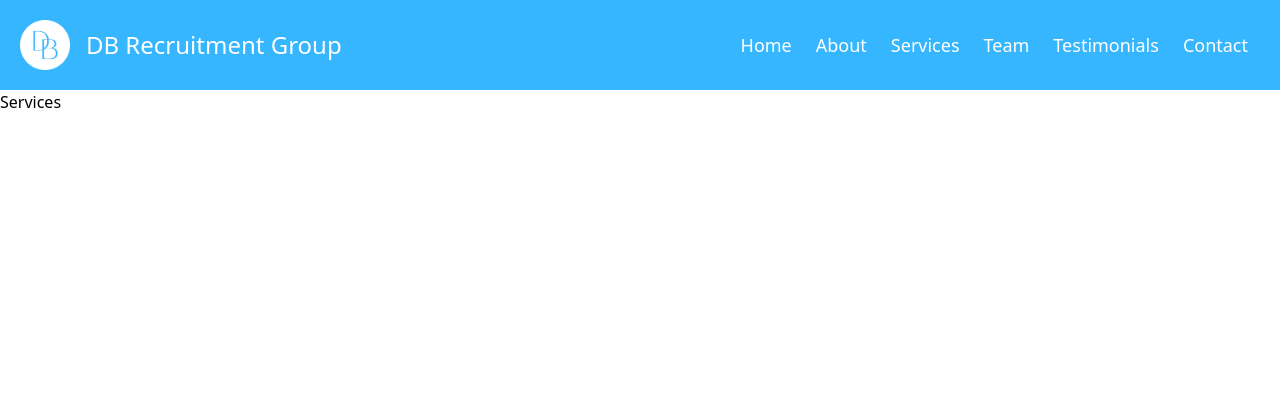
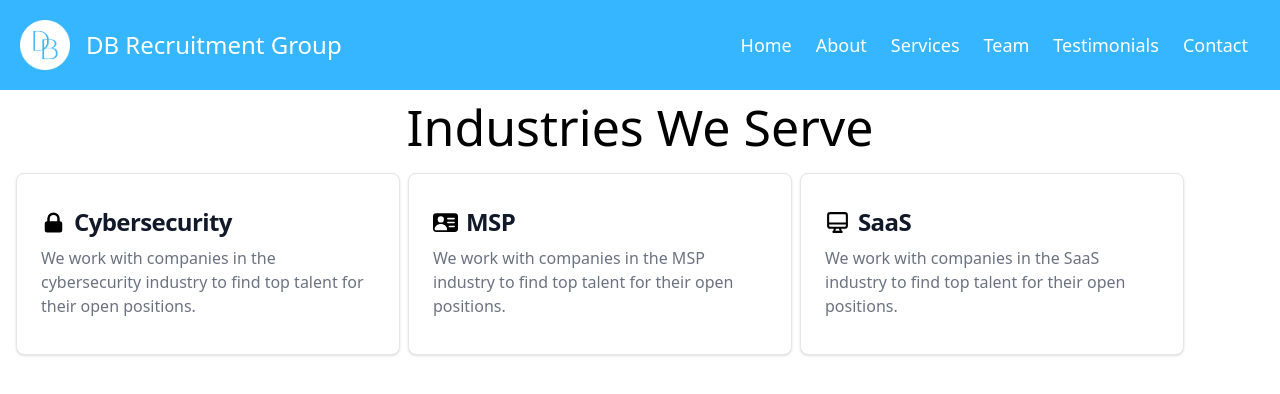
Before and after one commit to andrewjulian/dbrecruitment-website, a React (Vite) app: page /services in a window 1280 px wide. Shown: the top 394 px of the page. Built offline with nearby package versions, Linux system fonts and the light colour scheme.

Commit message:
added services and service components

```diff
--- a/package.json
+++ b/package.json
@@ -10,8 +10,11 @@
     "preview": "vite preview"
   },
   "dependencies": {
+    "prettier": "^2.8.8",
+    "prettier-plugin-tailwindcss": "^0.3.0",
     "react": "^18.2.0",
     "react-dom": "^18.2.0",
+    "react-icons": "^4.8.0",
     "react-router": "^6.11.2",
     "react-router-dom": "^6.11.2"
   },
--- a/src/Components/Hero.jsx
+++ b/src/Components/Hero.jsx
@@ -4,34 +4,34 @@ const Hero = () => {
   return (
     <>
       <div className="bg-white dark:bg-gray-900">
-        <div className="flex max-w-screen-xl px-4 py-8 mx-auto mt-10">
+        <div className="mx-auto mt-10 flex max-w-screen-xl px-4 py-8">
           <div className="mr-auto place-self-center lg:col-span-7">
-            <h1 className="max-w-2xl mb-4 text-4xl font-extrabold tracking-tight leading-none md:text-5xl xl:text-6xl dark:text-white">
+            <h1 className="mb-4 max-w-2xl text-4xl font-extrabold leading-none tracking-tight dark:text-white md:text-5xl xl:text-6xl">
               Empower Your Business With Our Top Talent
             </h1>
-            <p className="max-w-2xl mb-2  text-black lg:mb-2 md:text-lg lg:text-xl">
-              DB Recruitment Group specializes in connecting top cantidates with
-              companies in the Cybersecruity, MSP, and SaaS industries.
+            <p className="mb-2 max-w-2xl  text-black md:text-lg lg:mb-2 lg:text-xl">
+              DB Recruitment Group connects top cantidates with companies in the
+              Cybersecruity, MSP, and SaaS industries.
             </p>
-            <p className="max-w-2xl mb-4 font-light italic text-gray-500 lg:mb-4 md:text-md lg:text-lg dark:text-gray-400">
-              We are proud to be a part of the tech community and are committed
-              to helping our clients and candidates succeed. We believe that by
-              working together, we can make a positive impact on the tech
-              industry.
+            <p className="md:text-md mb-4 max-w-2xl font-light italic text-gray-500 dark:text-gray-400 lg:mb-4 lg:text-lg">
+              As a proud member of the tech community, we are committed to
+              helping both our clients and candidates succeed. We strongly
+              believe that by working together, we can make a positive impact on
+              the tech industry.
             </p>
             <a
               href="#"
-              className="inline-flex items-center justify-center px-5 py-3 text-base font-medium text-center text-white hover:text-black bg-[#36b6ff] rounded-xl"
+              className="inline-flex items-center justify-center rounded-xl bg-[#36b6ff] px-5 py-3 text-center text-base font-medium text-white hover:text-black"
             >
               Meet The Team
             </a>
             <a
               href="#"
-              className="inline-flex items-center hover:text-black justify-center px-5 py-3 mx-3 text-base font-medium text-center text-white bg-[#36b6ff] rounded-xl"
+              className="mx-3 inline-flex items-center justify-center rounded-xl bg-[#36b6ff] px-5 py-3 text-center text-base font-medium text-white hover:text-black"
             >
               Contact Us
               <svg
-                className="w-5 h-5 ml-2 -mr-1"
+                className="-mr-1 ml-2 h-5 w-5"
                 fill="white"
                 viewBox="0 0 20 20"
                 xmlns="http://www.w3.org/2000/svg"
--- /dev/null
+++ b/src/Components/Service.jsx
@@ -0,0 +1,19 @@
+import React from "react";
+
+const Service = ({ service }) => {
+  return (
+    <div className="max-w-sm rounded-lg border border-gray-200 bg-white p-6 shadow dark:border-gray-700 dark:bg-gray-800">
+      <div className="flex">
+        {service.icons}
+        <h5 className="m-2 text-2xl font-semibold tracking-tight text-gray-900 dark:text-white">
+          {service.title}
+        </h5>
+      </div>
+      <p className="mb-3 font-normal text-gray-500 dark:text-gray-400">
+        {service.description}
+      </p>
+    </div>
+  );
+};
+
+export default Service;
--- a/src/Components/Services.jsx
+++ b/src/Components/Services.jsx
@@ -1,7 +1,45 @@
 import React from "react";
+import { HiLockClosed } from "react-icons/hi";
+import { BsFillPersonVcardFill } from "react-icons/bs";
+import { HiOutlineDesktopComputer } from "react-icons/hi";
+import Service from "./Service";
+
+const serviceList = [
+  {
+    title: "Cybersecurity",
+    description:
+      "We work with companies in the cybersecurity industry to find top talent for their open positions.",
+    icons: <HiLockClosed className="my-auto" size="25" />,
+  },
+  {
+    title: "MSP",
+    description:
+      "We work with companies in the MSP industry to find top talent for their open positions.",
+    icons: <BsFillPersonVcardFill className="my-auto" size="25" />,
+  },
+  {
+    title: "SaaS",
+    description:
+      "We work with companies in the SaaS industry to find top talent for their open positions.",
+    icons: <HiOutlineDesktopComputer className="my-auto" size="25" />,
+  },
+];
 
 const Services = () => {
-  return <div>Services</div>;
+  const displayServices = serviceList.map((service) => (
+    <Service service={service} key={service.title} />
+  ));
+
+  return (
+    <>
+      <div className="bg-white dark:bg-gray-900">
+        <h1 className="text-center text-[50px]"> Industries We Serve </h1>
+        <div className="mx-auto mt-2 flex max-w-screen-xl gap-2 px-4">
+          {displayServices}
+        </div>
+      </div>
+    </>
+  );
 };
 
 export default Services;
--- a/src/Components/Team.jsx
+++ b/src/Components/Team.jsx
@@ -5,3 +5,39 @@ const Team = () => {
 };
 
 export default Team;
+
+//react team card
+
+/*
+<div class="w-full max-w-sm bg-white border border-gray-200 rounded-lg shadow dark:bg-gray-800 dark:border-gray-700">
+    <div class="flex justify-end px-4 pt-4">
+        <button id="dropdownButton" data-dropdown-toggle="dropdown" class="inline-block text-gray-500 dark:text-gray-400 hover:bg-gray-100 dark:hover:bg-gray-700 focus:ring-4 focus:outline-none focus:ring-gray-200 dark:focus:ring-gray-700 rounded-lg text-sm p-1.5" type="button">
+            <span class="sr-only">Open dropdown</span>
+            <svg class="w-6 h-6" aria-hidden="true" fill="currentColor" viewBox="0 0 20 20" xmlns="http://www.w3.org/2000/svg"><path d="M6 10a2 2 0 11-4 0 2 2 0 014 0zM12 10a2 2 0 11-4 0 2 2 0 014 0zM16 12a2 2 0 100-4 2 2 0 000 4z"></path></svg>
+        </button>
+        <!-- Dropdown menu -->
+        <div id="dropdown" class="z-10 hidden text-base list-none bg-white divide-y divide-gray-100 rounded-lg shadow w-44 dark:bg-gray-700">
+            <ul class="py-2" aria-labelledby="dropdownButton">
+            <li>
+                <a href="#" class="block px-4 py-2 text-sm text-gray-700 hover:bg-gray-100 dark:hover:bg-gray-600 dark:text-gray-200 dark:hover:text-white">Edit</a>
+            </li>
+            <li>
+                <a href="#" class="block px-4 py-2 text-sm text-gray-700 hover:bg-gray-100 dark:hover:bg-gray-600 dark:text-gray-200 dark:hover:text-white">Export Data</a>
+            </li>
+            <li>
+                <a href="#" class="block px-4 py-2 text-sm text-red-600 hover:bg-gray-100 dark:hover:bg-gray-600 dark:text-gray-200 dark:hover:text-white">Delete</a>
+            </li>
+            </ul>
+        </div>
+    </div>
+    <div class="flex flex-col items-center pb-10">
+        <img class="w-24 h-24 mb-3 rounded-full shadow-lg" src="/docs/images/people/profile-picture-3.jpg" alt="Bonnie image"/>
+        <h5 class="mb-1 text-xl font-medium text-gray-900 dark:text-white">Bonnie Green</h5>
+        <span class="text-sm text-gray-500 dark:text-gray-400">Visual Designer</span>
+        <div class="flex mt-4 space-x-3 md:mt-6">
+            <a href="#" class="inline-flex items-center px-4 py-2 text-sm font-medium text-center text-white bg-blue-700 rounded-lg hover:bg-blue-800 focus:ring-4 focus:outline-none focus:ring-blue-300 dark:bg-blue-600 dark:hover:bg-blue-700 dark:focus:ring-blue-800">Add friend</a>
+            <a href="#" class="inline-flex items-center px-4 py-2 text-sm font-medium text-center text-gray-900 bg-white border border-gray-300 rounded-lg hover:bg-gray-100 focus:ring-4 focus:outline-none focus:ring-gray-200 dark:bg-gray-800 dark:text-white dark:border-gray-600 dark:hover:bg-gray-700 dark:hover:border-gray-700 dark:focus:ring-gray-700">Message</a>
+        </div>
+    </div>
+</div>
+*/
```
Also changed, not shown: 1 other file (tests, documents, lock files or other folders).
